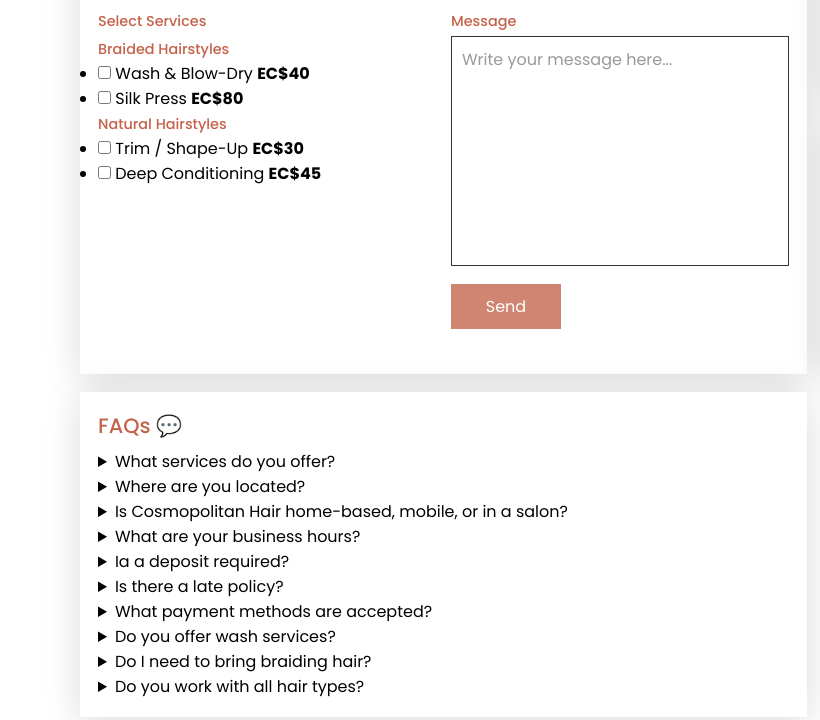
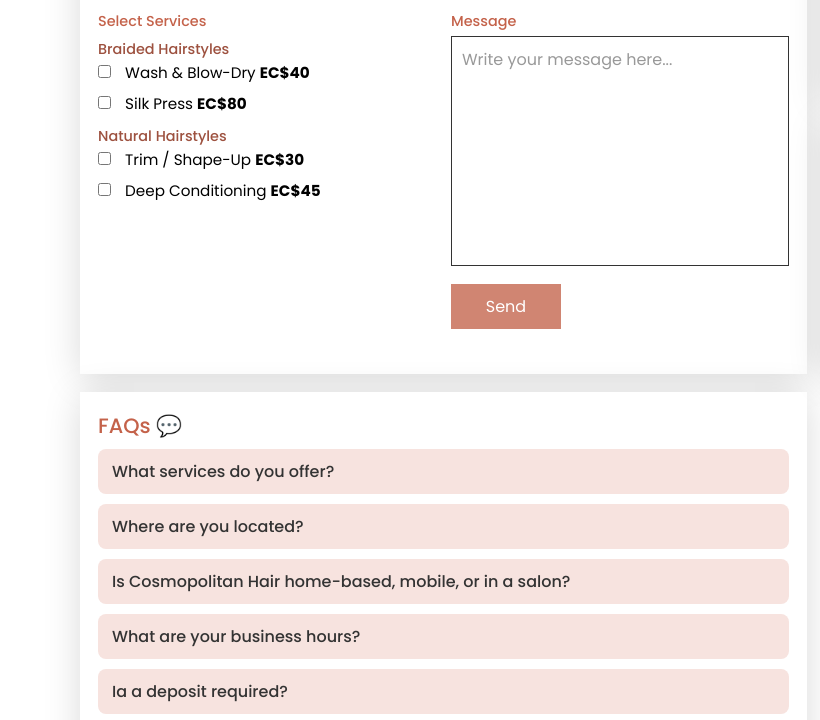
Before and after one commit to cosmopolitanhairdominica-tech/cosmopolitanhairdominica, a plain HTML site: page index.html in a window 1280 px wide. Shown: the part 340-1060 px from the top of the page, 0-820 px from the left. Drawn offline with nearby package versions, Linux system fonts and the light colour scheme.

Commit message:
Update contactpage.css

```diff
--- a/contactpage.css
+++ b/contactpage.css
@@ -202,6 +202,70 @@ body{
     min-height: 250px;
 }
 
+
+
+/* ================= PRICELIST ================= */
+
+.price-list {
+  margin-top: 20px;
+}
+
+.checklist {
+  list-style: none;
+  padding: 0;
+}
+
+.checklist li {
+  display: flex;
+  align-items: center;
+  margin-bottom: 8px;
+  font-size: 0.95em;
+}
+
+.checklist input {
+  accent-color: #d9ada2;
+  margin-right: 10px;
+}
+
+.checklist span {
+  margin-left: auto;
+  font-weight: 500;
+  color: hsl(12, 43%, 43%);
+}
+
+.note {
+  font-size: 0.85em;
+  margin-top: 10px;
+  color: #666;
+}
+
+/* ================= FAQ ================= */
+
+.faq-section details {
+  margin-bottom: 10px;
+  background: #f7e3df;
+  padding: 10px 14px;
+  border-radius: 8px;
+  cursor: pointer;
+}
+
+.faq-section summary {
+  font-weight: 500;
+  color: #333;
+  list-style: none;
+}
+
+.faq-section summary::marker {
+  display: none;
+}
+
+.faq-section p {
+  margin-top: 8px;
+  font-size: 0.9em;
+  color: black;
+}
+
+
 /* ================= RESPONSIVE ================= */
 
 @media (max-width: 991px){
```
